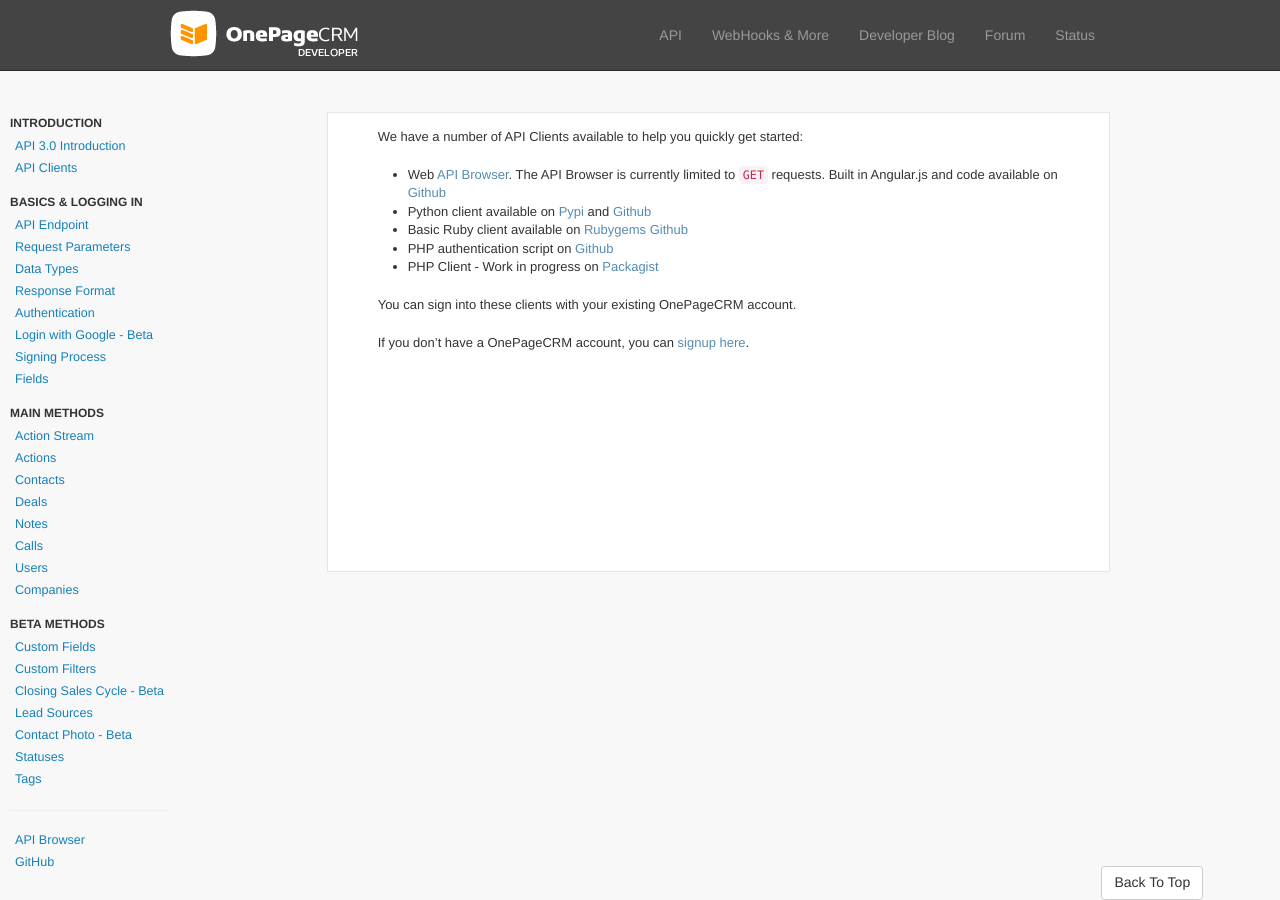
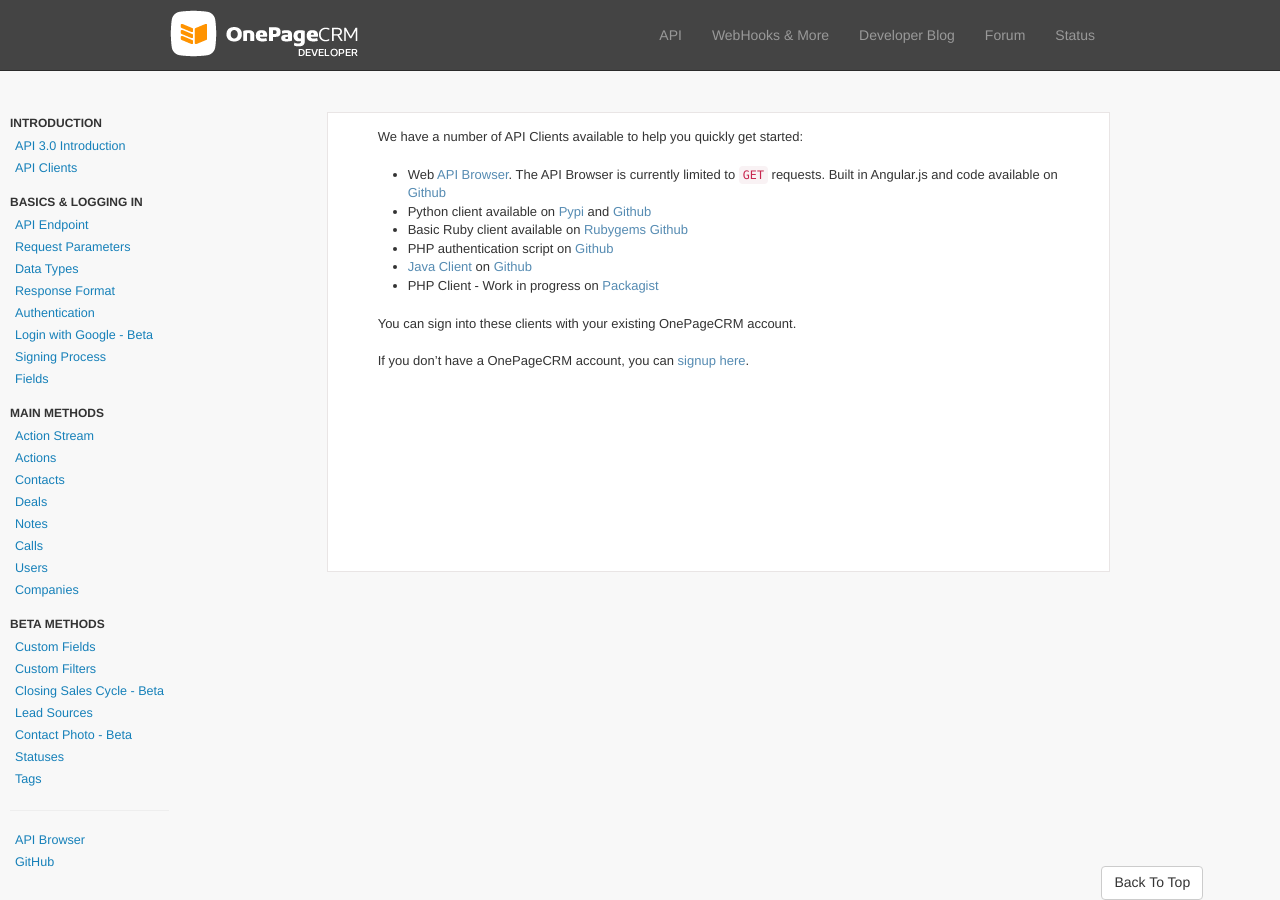
Before and after one commit to OnePageCRM/OnePageCRM.github.io, a Jekyll site: the page built from _posts/2014-02-19-api-clients.md, in a window 1280 px wide. Built offline with Jekyll 4.4.1, drawn with Linux system fonts in a browser that asks for light colours; nearby versions of some CDN libraries; Markdown is read by kramdown in place of the engine named in the settings.

Commit message:
Update 2014-02-19-api-clients.md

```diff
--- a/_posts/2014-02-19-api-clients.md
+++ b/_posts/2014-02-19-api-clients.md
@@ -12,7 +12,8 @@
 * Python client available on [Pypi][1] and [Github][2]
 * Basic Ruby client available on [Rubygems][4] [Github][5]
 * PHP authentication script on [Github][6]
-* PHP Client - Work in progress on [Packagist][7]
+* [Java Client][7] on [Github][7]
+* PHP Client - Work in progress on [Packagist][8]
 
 You can sign into these clients with your existing OnePageCRM account.
 
```
Also changed, not shown: other parts of _posts/2014-02-19-api-clients.md (+2 -1 lines).
